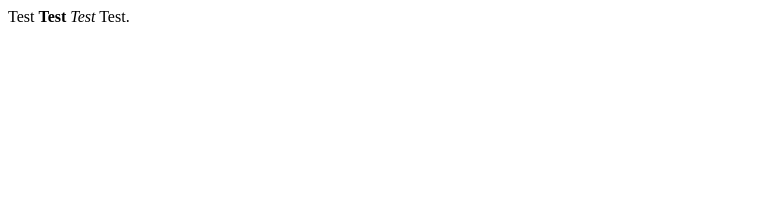
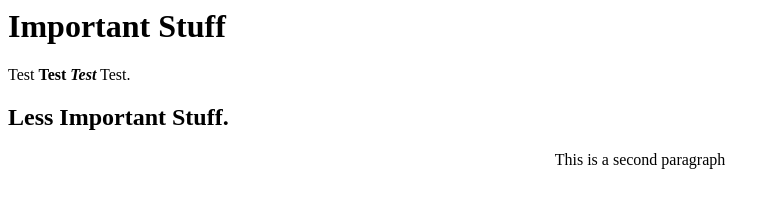
Before and after one commit to ckli76/ITM352_F19_repo, a plain HTML site: page Lab2/Another.html in a window 1280 px wide. Shown: the whole page, without its empty margins (0-780 px from the left). Drawn offline with Linux system fonts and the light colour scheme.

Commit message:
Update Another.html

```diff
--- a/Lab2/Another.html
+++ b/Lab2/Another.html
@@ -2,8 +2,14 @@
 
 <body>
     <title>This is a Test Page</title>
+    <h1>Important Stuff</h1>
     <p>
-        Test <strong>Test</strong> <i>Test</i> Test.
+        Test <strong>Test</strong>
+        <strong><em>Test</em></strong> Test.
+    </p>
+    <h2>Less Important Stuff.</h2>
+    <p>
+        <center>This is a second paragraph</center>
     </p>
 </body>
 
```
